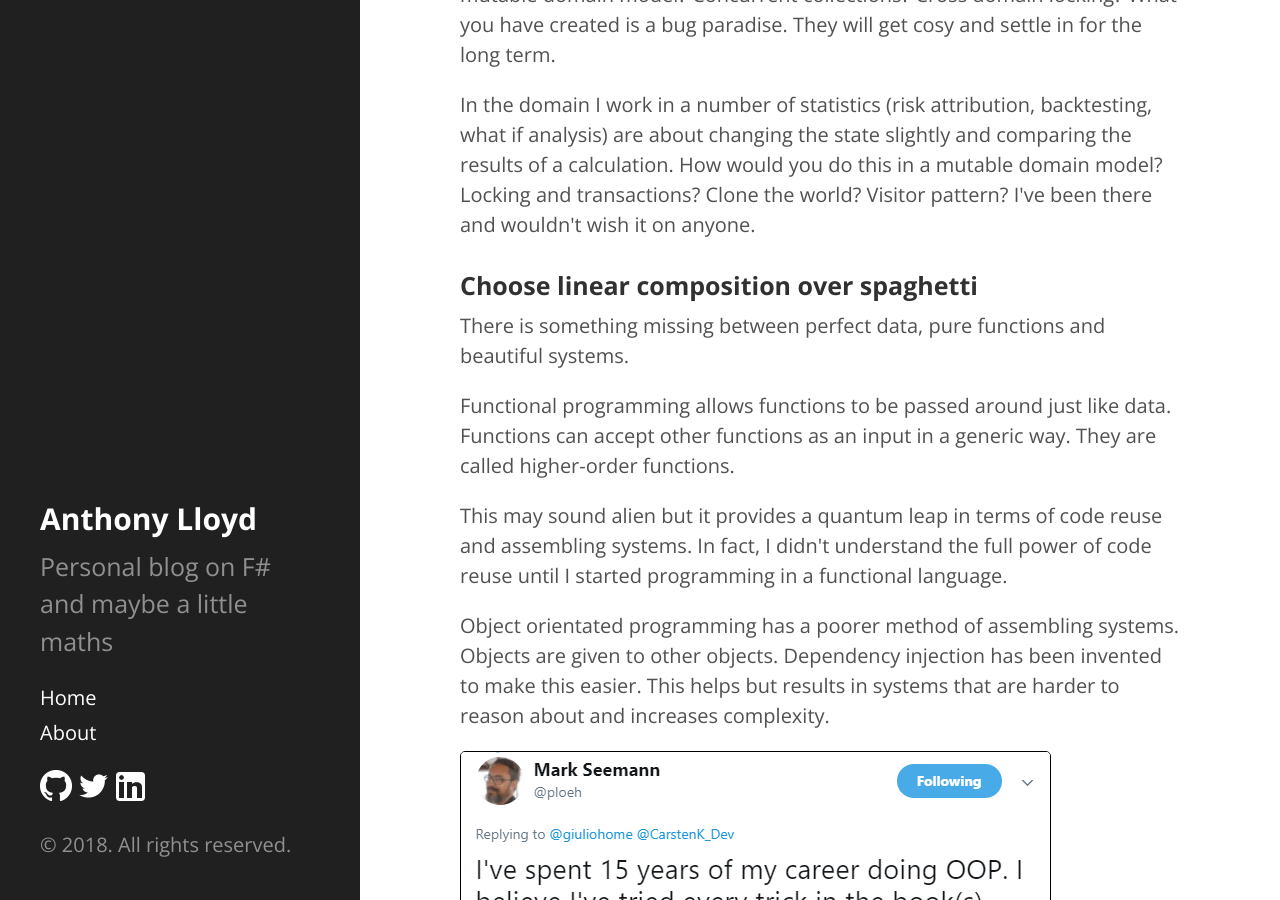
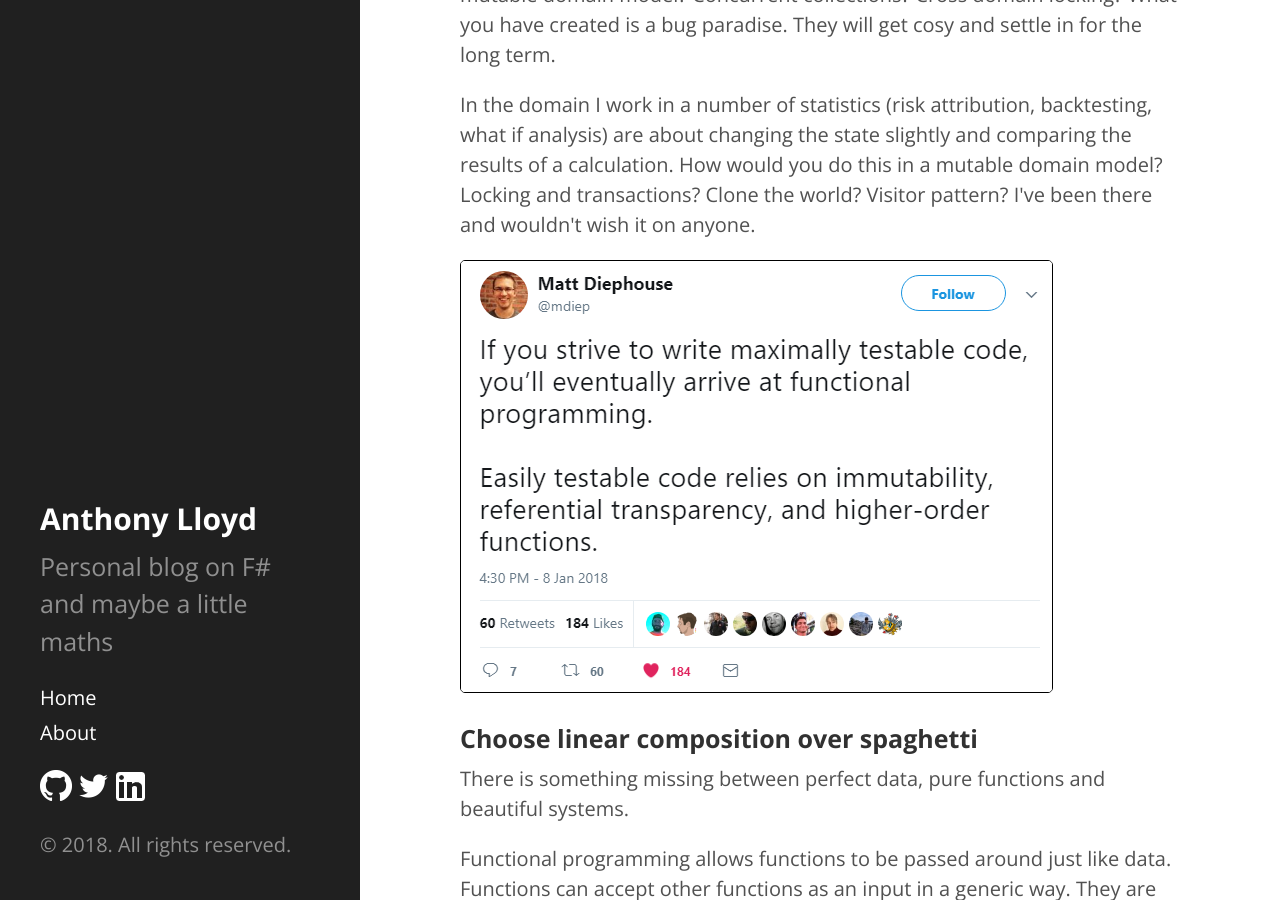
Before and after one commit to AnthonyLloyd/AnthonyLloyd.github.io, a Jekyll site: the page built from _posts/2016-09-09-managing-complexity.html, in a window 1280 px wide and 900 px high, scrolled down 4976 px. Built offline with Jekyll 4.4.1, drawn with Linux system fonts in a browser that asks for light colours; some web fonts are replaced; comment, search, counter and statistics services are not loaded.

Commit message:
to 1st, complexity png

```diff
--- a/_posts/2016-09-09-managing-complexity.html
+++ b/_posts/2016-09-09-managing-complexity.html
@@ -98,6 +98,7 @@ Software developers have to become familiar with the codebase and hold a large m
 What you have created is a bug paradise. They will get cosy and settle in for the long term.</p>
 <p>In the domain I work in a number of statistics (risk attribution, backtesting, what if analysis) are about changing the state slightly and comparing the results of a calculation.
 How would you do this in a mutable domain model? Locking and transactions? Clone the world? Visitor pattern? I've been there and wouldn't wish it on anyone.</p>
+<img style="border:1px solid black" src="/{{site.baseurl}}public/twitter/testable.png" title="Testable"/>
 <h3>Choose linear composition over spaghetti</h3>
 <p>There is something missing between perfect data, pure functions and beautiful systems.</p>
 <p>Functional programming allows functions to be passed around just like data. Functions can accept other functions as an input in a generic way. They are called higher-order functions.</p>
@@ -110,6 +111,6 @@ This helps but results in systems that are harder to reason about and increases
 <p>We need to talk about object oriented programming. We have patterns to work around its deficiencies. These, taken to the limit, make it look more functional.
 Every release of Java and C# add more functional features. Unfortunately, this will not ultimately fix these languages, it just increases their complexity.
 As an industry we need to decide how we should move on.</p>
-<img style="border:1px solid black" src="/{{site.baseurl}}public/twitter/testable.png" title="Testable"/>
 <p>For a one off, short term, or simple project you can handle additional complexity in exchange for some quick productivity gains. This is what Python, Rails, R etc are great at.</p>
 <p>For long term critical systems that evolve over time the focus must be on simplicity. The programming language and tools need to help us do this. This is why I code in F#.</p>
+<img style="border:1px solid black" src="/{{site.baseurl}}public/twitter/complexity_ship.png" title="Complexity Ship"/>
```
Also changed, not shown: _posts/2018-02-01-architecture-data-first.html (renamed from _posts/2018-02-10-architecture-data-first.html), public/twitter/complexity_ship.png (added), 3 other files.
